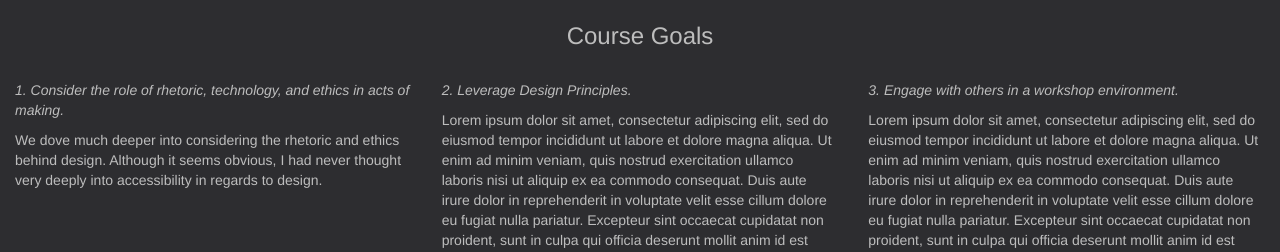
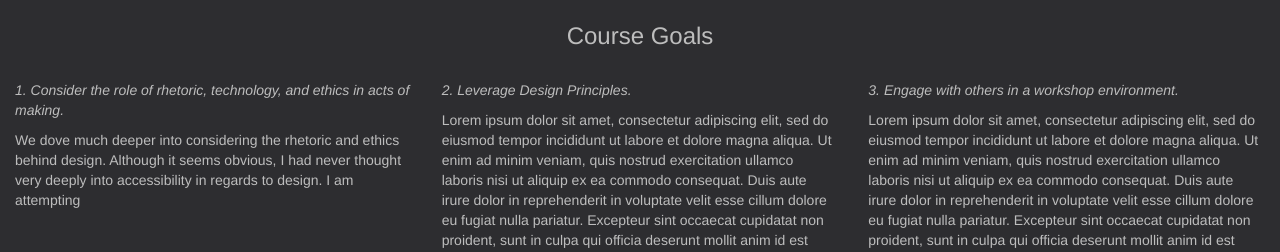
Before and after one commit to serenarpark/design-portfolio, a plain HTML site: page index.html in a window 1280 px wide. Shown: the part 4880-5132 px from the top of the page. Drawn offline with nearby package versions, Linux system fonts and the light colour scheme.

Commit message:
Add files via upload

```diff
--- a/index.html
+++ b/index.html
@@ -184,7 +184,7 @@
    <div class="row">
      <div class="col-sm-4">
             <p><em>1. Consider the role of rhetoric, technology, and ethics in acts of making.</em></p>
-               <p>We dove much deeper into considering the rhetoric and ethics behind design. Although it seems obvious, I had never thought very deeply into accessibility in regards to design. </p>
+               <p>We dove much deeper into considering the rhetoric and ethics behind design. Although it seems obvious, I had never thought very deeply into accessibility in regards to design. I am attempting</p>
      </div>
 
      <div class="col-sm-4">
```
